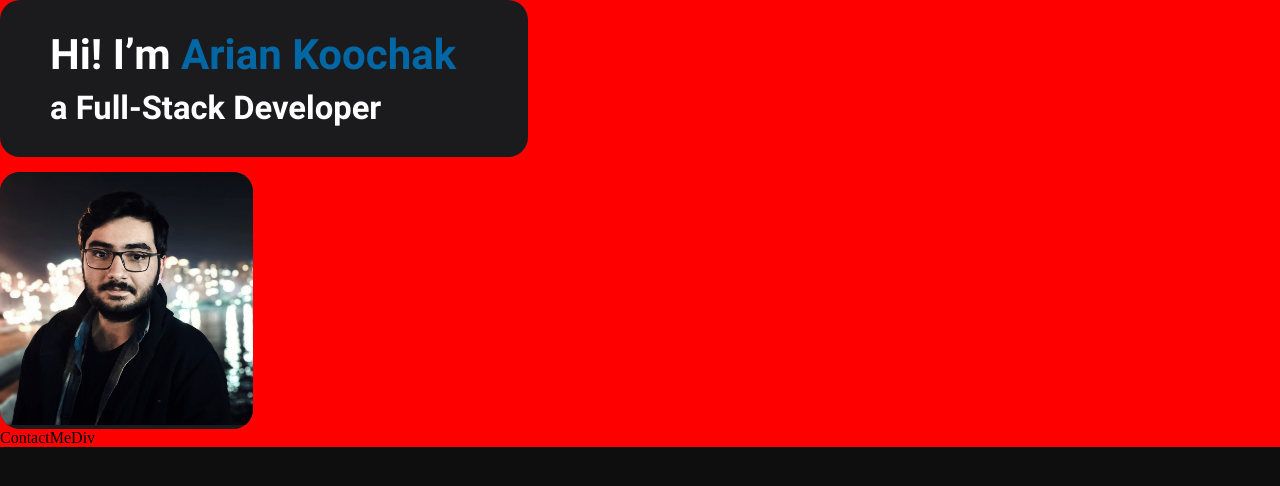
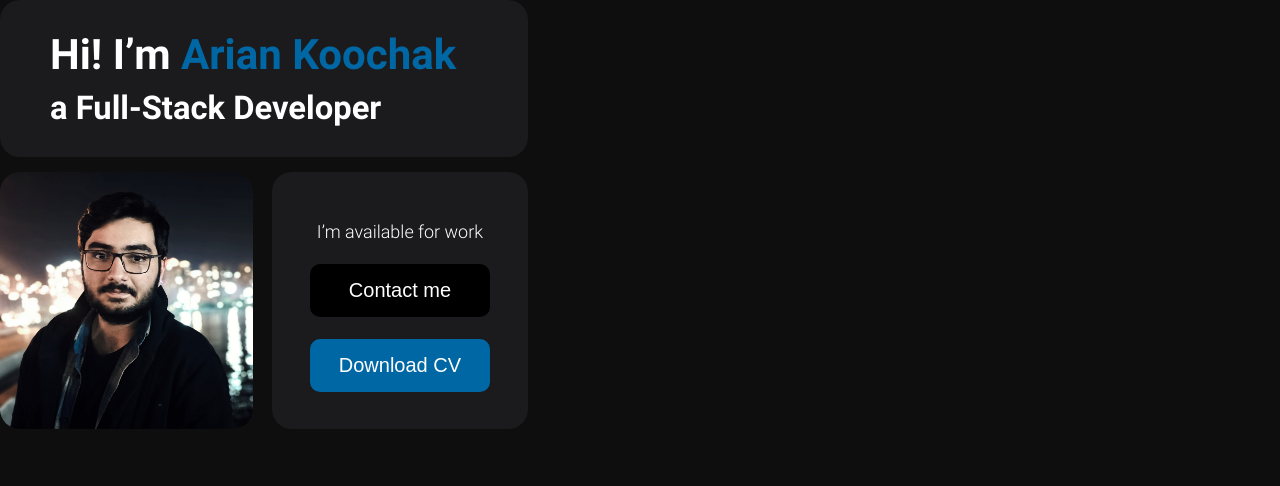
Before and after one commit to ariankoochak/PersonalWebsite, a React (Create React App) app in the folder ariankoochak/: page / in a window 1280 px wide. Shown: the top 486 px of the page. Built offline with nearby package versions, Linux system fonts and the light colour scheme.

Commit message:
add photo and contact me divs

```diff
--- a/ariankoochak/src/Assets/Styles/global.css
+++ b/ariankoochak/src/Assets/Styles/global.css
@@ -122,6 +122,14 @@ img{
     width: 100%;
 }
 
+button{
+    border: none;
+}
+
+button:hover{
+    cursor: pointer;
+}
+
 .persian-blue-color{
     color: #0067A5;
 }
@@ -165,7 +173,7 @@ img{
 .container{
     width: 1600px;
     margin: 0 auto;
-    background-color: red;
+    /* background-color: red; */
 }
 
 .contact-and-me-data{
@@ -193,11 +201,60 @@ img{
 }
 
 .image-and-contact-container{
+    /* background-color: yellow; */
+}
 
+.image-and-contact-container div{
+    display: inline-block;
 }
 
 .image-div{
+    background: url('../Images/profile.jpg');
+    background-position: center;
+    background-size: cover;
     margin-top: 15px;
     width: 48%;
+    height: 257.438px;
     overflow: hidden;
 }
+
+
+.contact-div{
+    width: 48.5%;
+    height: 257.438px;
+    float: right;
+    margin-top: 15px;
+}
+
+.contact-div .contact-container{
+    /* background-color: red; */
+    margin: 0 auto;
+    width: 100%;
+    text-align: center;
+    font-family: Roboto-Light;
+    margin-top: 19%;
+}
+
+.contact-div .contact-container span{
+    display: block;
+    font-size: 18px;
+}
+
+.contact-div .contact-container button{
+    display: block;
+    margin: 0 auto;
+    margin-top: 22px;
+    width: 70%;
+    padding: 15px 0;
+    border-radius: 10px;
+    font-size: 20px;
+}
+
+.contact-div .contact-container .contact-me-btn{
+    background-color: black;
+    color: white;
+}
+
+.contact-div .contact-container .download-cv-btn{
+    color: white;
+}
--- a/ariankoochak/src/Components/ContactMeDiv/ContactMeDiv.jsx
+++ b/ariankoochak/src/Components/ContactMeDiv/ContactMeDiv.jsx
@@ -1,7 +1,22 @@
 import React from 'react'
+import { useSelector } from 'react-redux';
 
 export default function ContactMeDiv() {
+    const mainColor = useSelector((store) => store.colorSlice.mainColor);
+
   return (
-    <div>ContactMeDiv</div>
-  )
+      <div
+          className={`common-styles-div contact-div ${mainColor.backgroundColorDiv}`}
+      >
+          <div className="contact-container">
+              <span>I’m available for work</span>
+              <button className="contact-me-btn">Contact me</button>
+              <button
+                  className={`download-cv-btn ${mainColor.backgroundColor}`}
+              >
+                  Download CV
+              </button>
+          </div>
+      </div>
+  );
 }
--- a/ariankoochak/src/Components/ImageDiv/ImageDiv.jsx
+++ b/ariankoochak/src/Components/ImageDiv/ImageDiv.jsx
@@ -1,13 +1,11 @@
 import React from 'react'
 import { useSelector } from "react-redux";
-import profilePhotoSrc from '../../Assets/Images/profile.jpg'
 
 export default function ImageDiv() {
     const mainColor = useSelector((store) => store.colorSlice.mainColor);
 
   return (
       <div className={`common-styles-div image-div ${mainColor.backgroundColorDiv}`}>
-          <img src={profilePhotoSrc} alt="arian koochak"/>
       </div>
   );
 }
```
